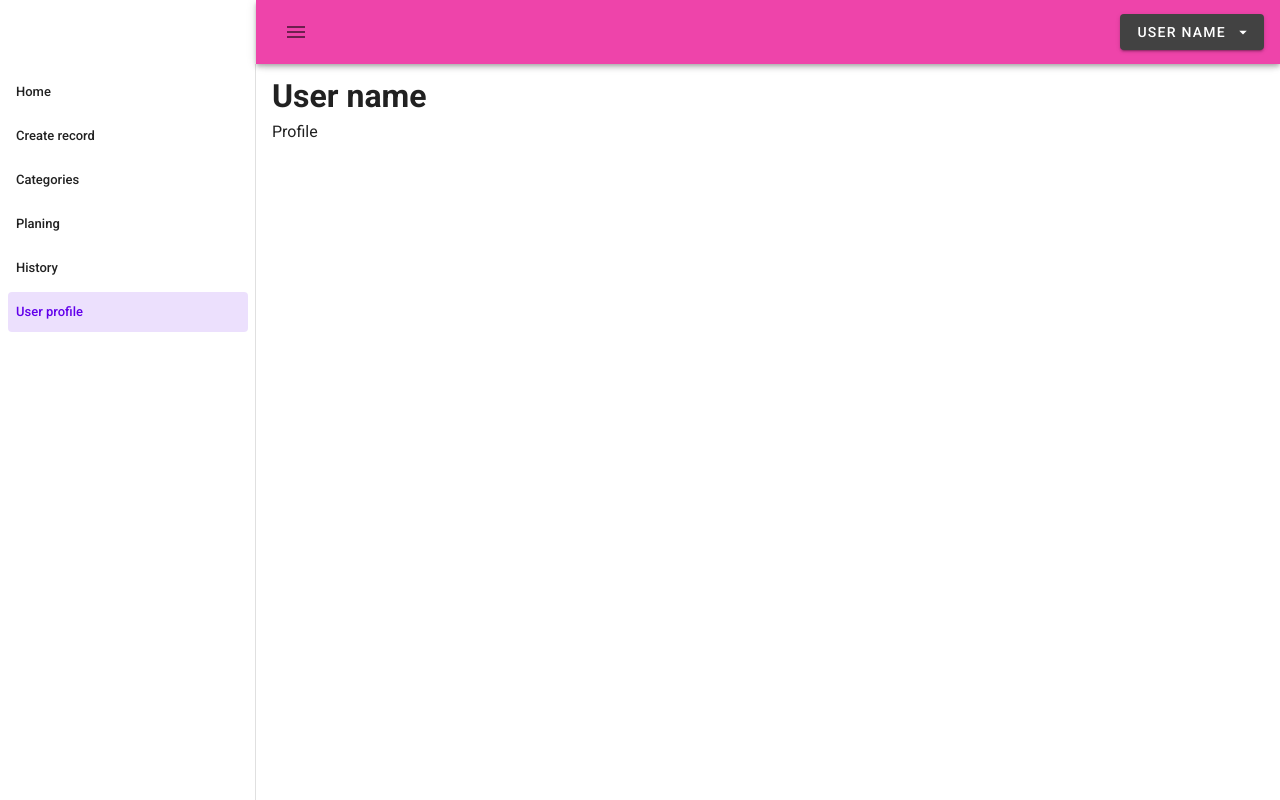
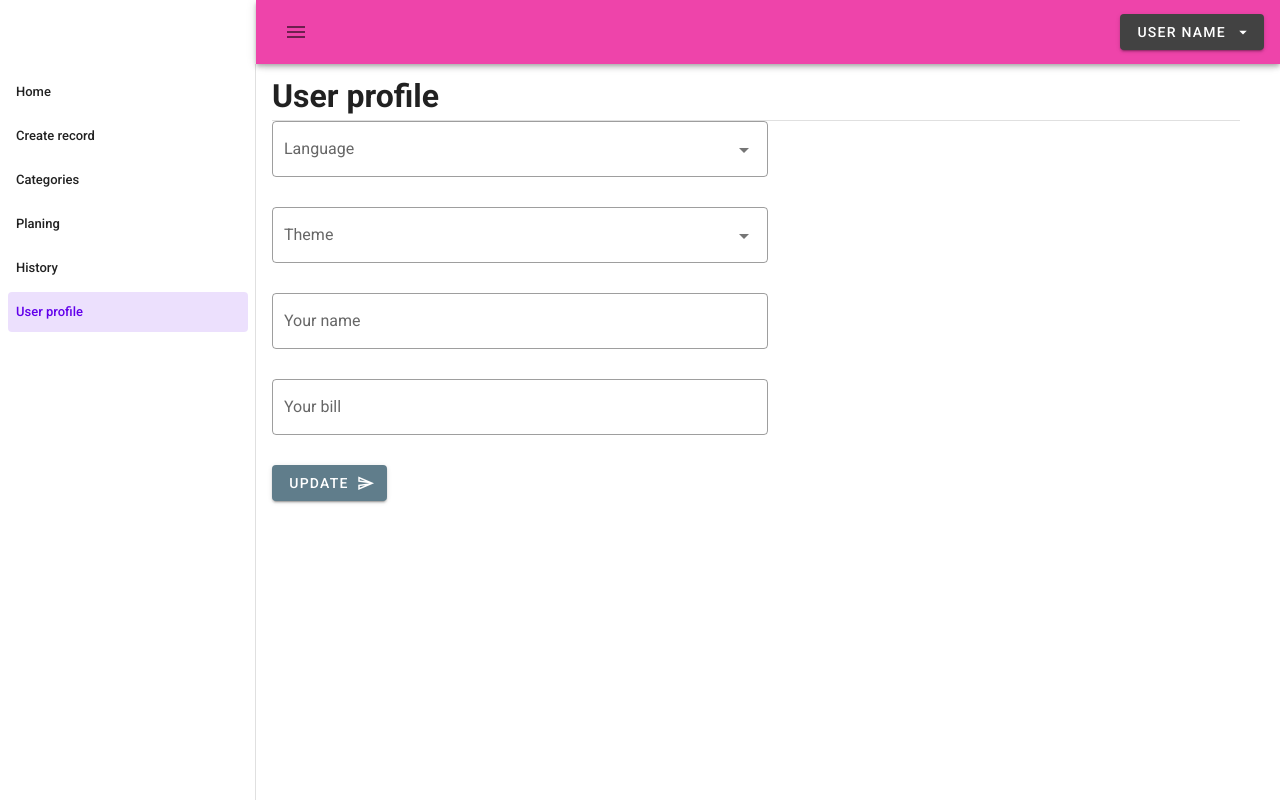
Before and after one commit to Mandred19/lp-vue-crm, a Vue app: page /profile in a window 1280 px wide. Built offline with nearby package versions, Linux system fonts and the light colour scheme.

Commit message:
add profile

```diff
--- a/src/views/Profile/index.vue
+++ b/src/views/Profile/index.vue
@@ -1,16 +1,50 @@
 <template>
   <v-container fluid class="app-container">
-    <v-row class="flex flex-grow-1 align-center justify-start">
-      <v-col cols="12">
-        <h1>User name</h1>
-      </v-col>
-    </v-row>
+    <ScreenTitle/>
 
     <Preloader v-if="loading"/>
 
     <v-row v-else no-gutters>
-      <v-col cols="12" sm="4">
-        <div>Profile</div>
+      <v-col md="6" sm="12">
+        <form @submit.prevent="formHandler" class="mb-4">
+          <v-select
+          @change="selectHandler($event)"
+          :items="categories"
+          label="Language"
+          title="Language"
+          outlined/>
+
+          <v-select
+          @change="selectHandler($event)"
+          :items="themes"
+          label="Theme"
+          title="Theme"
+          outlined/>
+
+          <v-text-field
+          label="Your name"
+          title="Your name"
+          outlined/>
+
+          <v-text-field
+          label="Your bill"
+          title="Your bill"
+          type="number"
+          outlined/>
+
+          <v-btn
+          :loading="false"
+          :disabled="false"
+          type="submit"
+          title="Update"
+          color="blue-grey"
+          class="white--text">
+            Update
+            <v-icon right>
+              mdi-send-outline
+            </v-icon>
+          </v-btn>
+        </form>
       </v-col>
     </v-row>
   </v-container>
@@ -19,14 +53,27 @@
 <script lang="ts">
 import Vue from 'vue';
 import { Component } from 'vue-property-decorator';
+import ScreenTitle from '@/components/ScreenTitle.vue';
 
 @Component({
   name: 'Profile',
-  components: {},
+  components: { ScreenTitle },
 })
 
 export default class Profile extends Vue {
   private loading = false;
+
+  private categories = ['Foo', 'Bar'];
+
+  private themes = ['Foo', 'Bar'];
+
+  formHandler(): void {
+    console.warn(111);
+  }
+
+  selectHandler(val: string): void {
+    console.warn(val);
+  }
 }
 </script>
 
```
